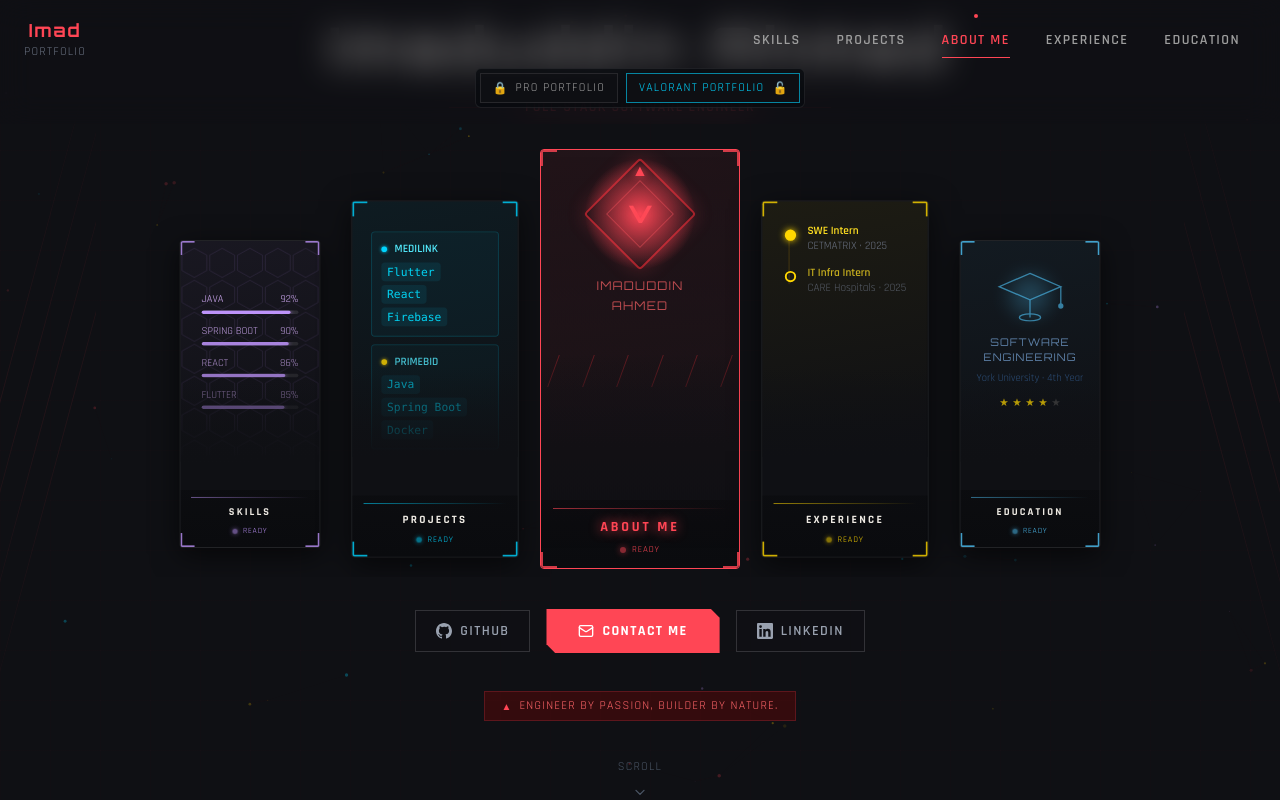
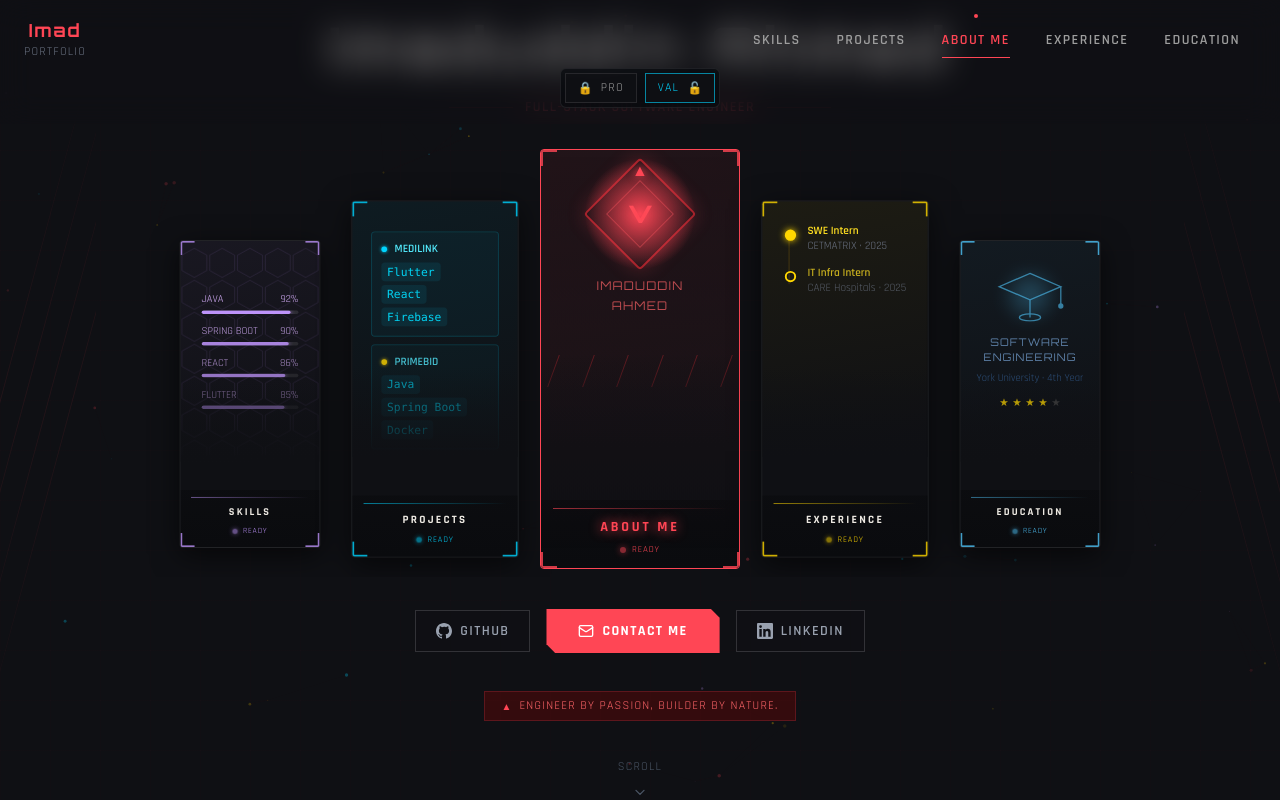
Before and after one commit to ImadCreates/my-portfolio, a React (Vite) app: page / in a window 1280 px wide. Shown: the top 800 px of the page. Built offline with nearby package versions, Linux system fonts and the light colour scheme.

Commit message:
Shorten Valorant mode switch labels to PRO/VAL

```diff
--- a/src/components/Navbar.jsx
+++ b/src/components/Navbar.jsx
@@ -197,8 +197,8 @@ function PortfolioSwitchButtons({ activePortfolio, onSwitchPortfolio, compact =
     ? 'flex items-center gap-1.5 px-2 py-1 border transition-colors duration-200'
     : 'flex items-center gap-2 px-3 py-1.5 border transition-colors duration-200';
   const textClass = compact ? 'font-rajdhani text-[10px] tracking-widest' : 'font-rajdhani text-xs tracking-widest';
-  const proLabel = compact ? 'PRO' : 'PRO PORTFOLIO';
-  const valLabel = compact ? 'VAL' : 'VALORANT PORTFOLIO';
+  const proLabel = 'PRO';
+  const valLabel = 'VAL';
 
   return (
     <div
```
